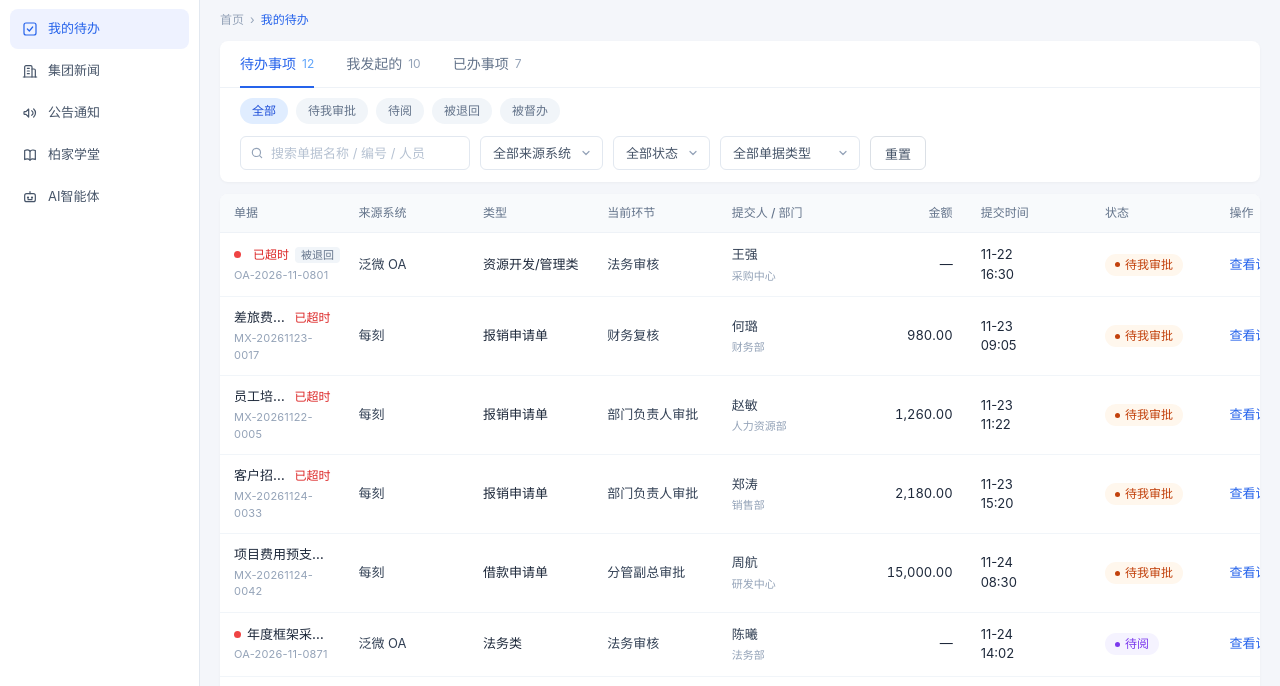
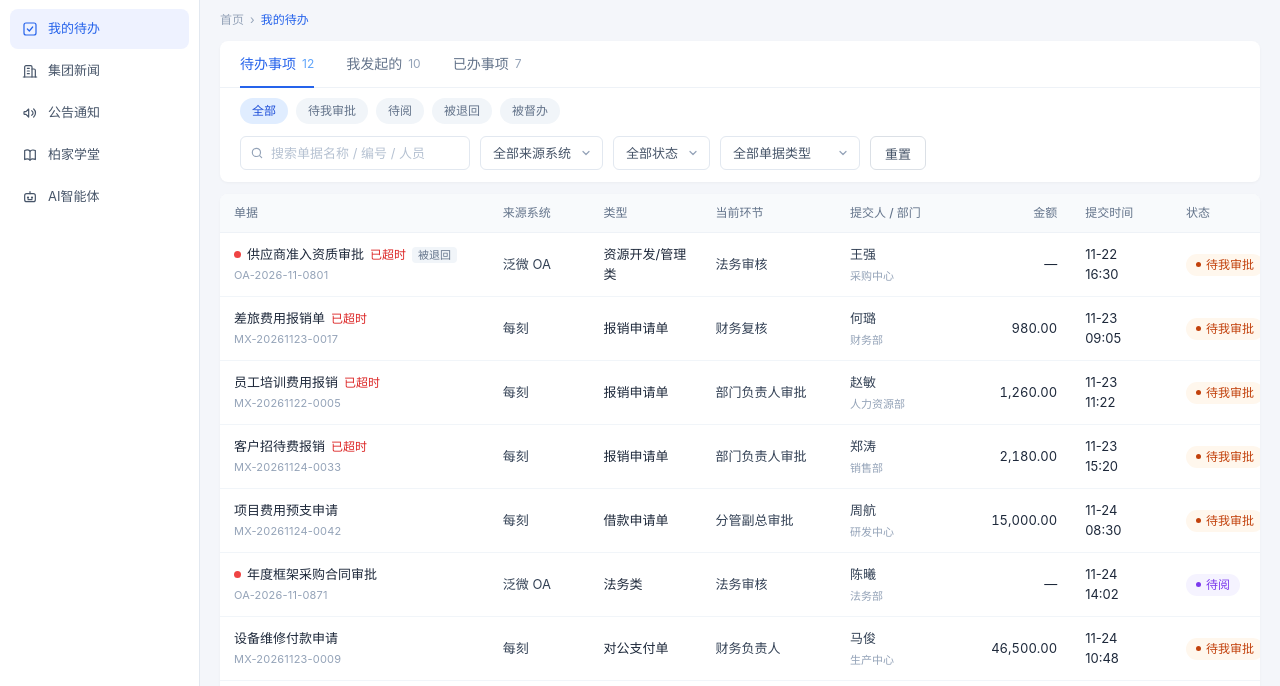
Before and after one commit to yeahpay666-afk/BXL, a plain HTML site: page todo-list.html in a window 1280 px wide. Shown: the part 103-789 px from the top of the page. Drawn offline with Linux system fonts and the light colour scheme.

Commit message:
修复列宽单位

```diff
--- a/todo-list.html
+++ b/todo-list.html
@@ -883,7 +883,7 @@
         done: ['20%', '8%', '9%', '10%', '10%', '8%', '8%', '8%', '6%', '6%', '7%']
       };
       document.getElementById('tableCols').innerHTML = COLS[state.tab].map(function (w) {
-        return w ? '<col style="width:' + w + 'px">' : '<col>';
+        return '<col style="width:' + w + '">';
       }).join('');
 
       var rows = filtered();
```
